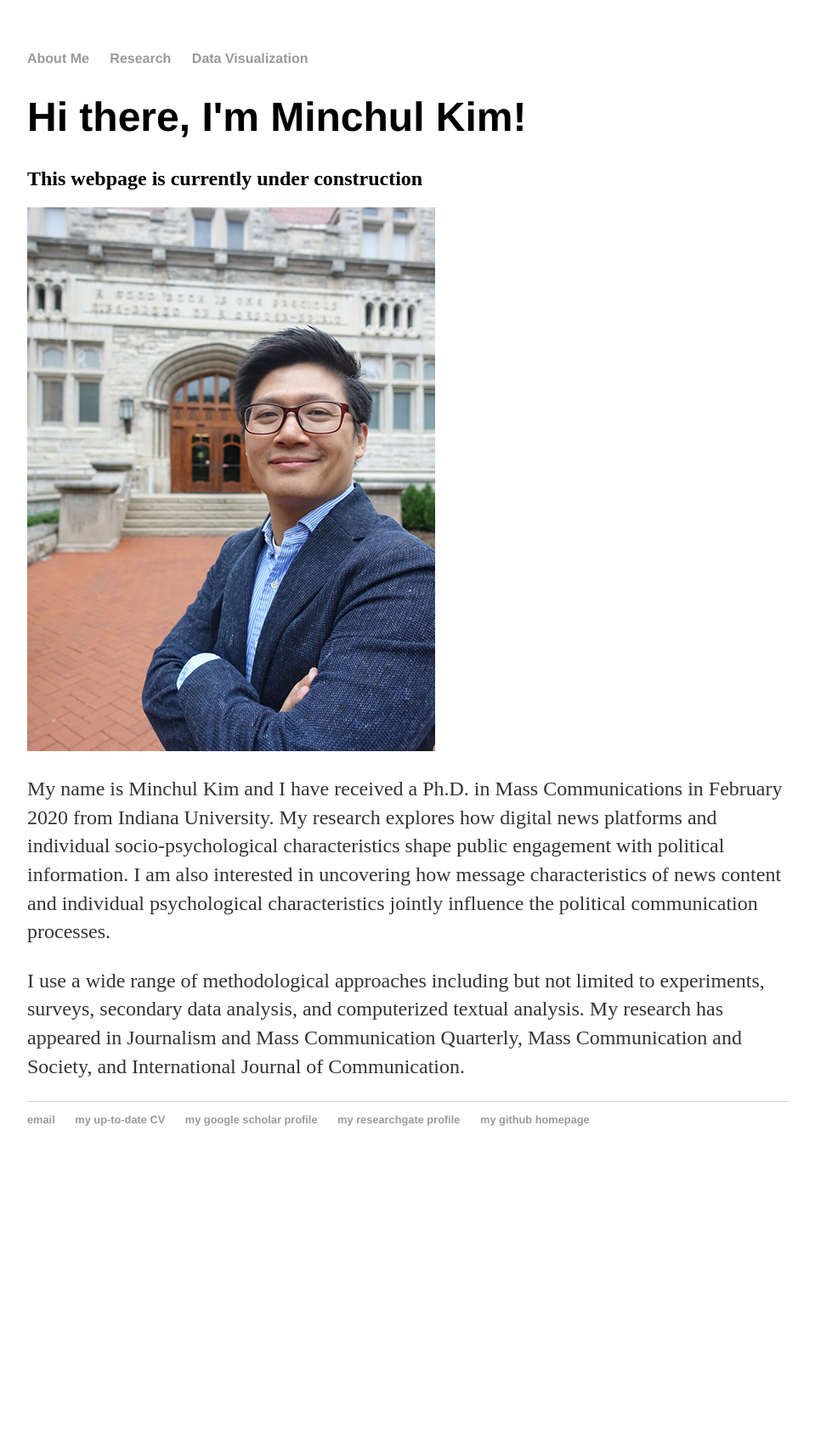
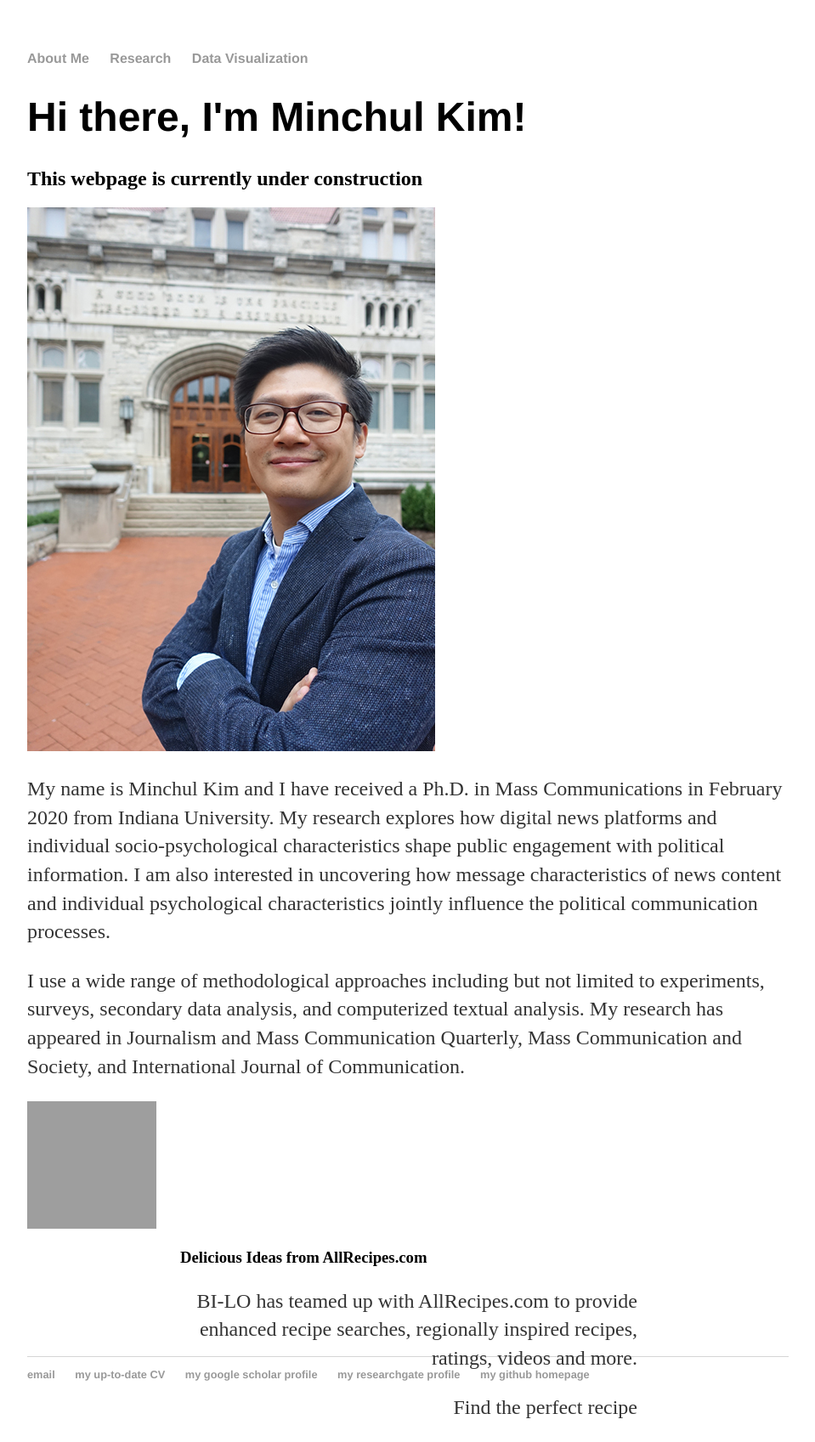
Before and after one commit to minchulkim-phd/minchulkim, a Jekyll site: the page built from index.html, in a window 1280 px wide. Shown: the whole page at 85% size, without its empty margins (160-1119 px from the left). Built offline with Jekyll 4.4.1, drawn with Linux system fonts in a browser that asks for light colours; before the commit the page ends 1385 px from its top, so only the background shows below that; grey boxes are pictures that could not be loaded.

Commit message:
Update index.html

```diff
--- a/index.html
+++ b/index.html
@@ -8,4 +8,14 @@ title: Minchul Kim(Ph.D.)'s Personal Webpage
 	<image src="/images/Portrait_Minchul Kim.jpg">
 	<p>My name is Minchul Kim and I have received a Ph.D. in Mass Communications in February 2020 from Indiana University. My research explores how digital news platforms and individual socio-psychological characteristics shape public engagement with political information. I am also interested in uncovering how message characteristics of news content and individual psychological characteristics jointly influence the political communication processes.</p>
 	<p>I use a wide range of methodological approaches including but not limited to experiments, surveys, secondary data analysis, and computerized textual analysis. My research has appeared in Journalism and Mass Communication Quarterly, Mass Communication and Society, and International Journal of Communication.</p>
+
+<div class="slide-content">
+  <img src="http://static.adzerk.net/Advertisers/fdec4733b4814d9e958b7f86c25020b5.jpg" width="152" height="150" alt="Delicious Ideas from AllRecipes.com">
+  <div class="imgDes">
+    <h3>Delicious Ideas from AllRecipes.com</h3>
+    <p>BI-LO has teamed up with AllRecipes.com to provide enhanced recipe searches, regionally inspired recipes, ratings, videos and more.</p>
+    <p class="more">Find the perfect recipe</p>
+  </div>
+</div>
+
 </div><!-- /.blurb -->
```
